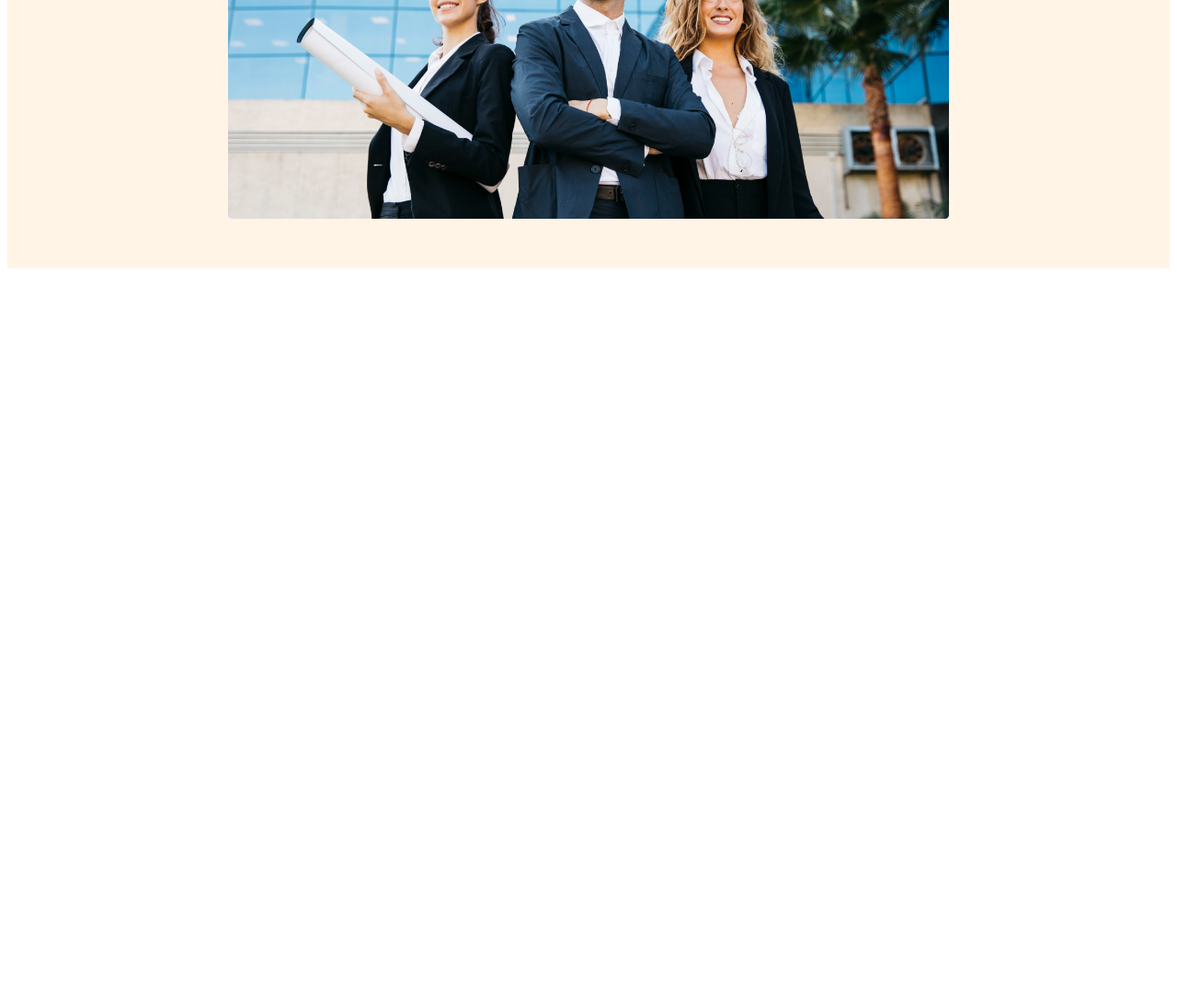
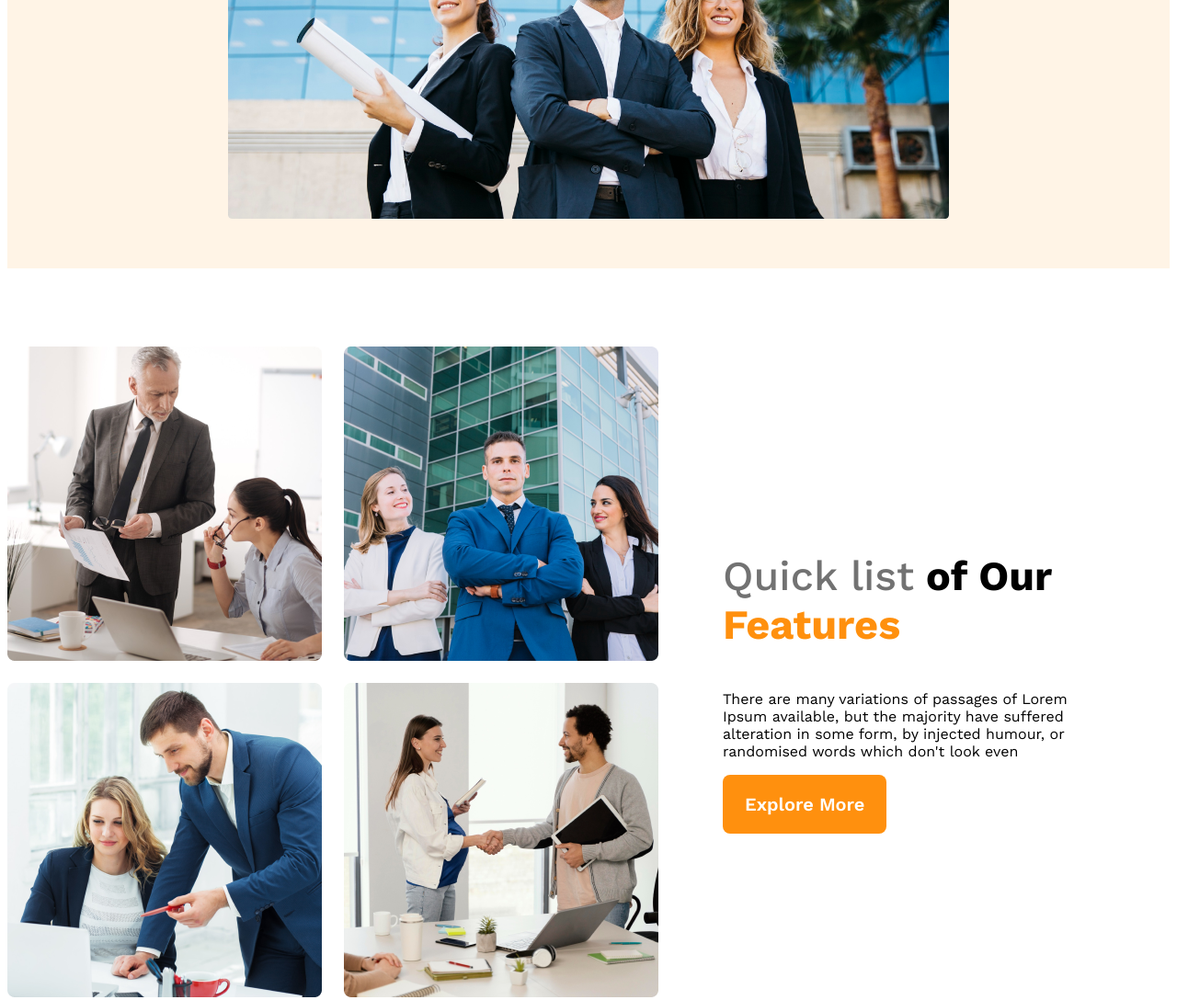
Before and after one commit to jahidethans/g3-architect-website, a plain HTML site: page index.html in a window 1280 px wide. Shown: the part 719-1807 px from the top of the page at 92% size. Before the commit the page ends 1019 px from the top, so only its background shows below. Drawn offline with nearby package versions, Linux system fonts and the light colour scheme.

Commit message:
features added

```diff
--- a/index.html
+++ b/index.html
@@ -27,7 +27,16 @@
         </div>
     </header>
     <main>
-
+        <section class="teams-container">
+            <div class="teams-image-container">
+                <img src="images/team1.png" alt=""><img src="images/team2.png" alt=""><img src="images/team3.png" alt=""><img src="images/team4.png" alt="">
+            </div>
+            <div class="teams-content">
+                <h3 class="teams-title"><span class="one">Quick list</span> <span class="two">of Our</span> <span class="three">Features</span> </h3>
+                <p class="teams-description">There are many variations of passages of Lorem Ipsum available, but the majority have suffered alteration in some form, by injected humour, or randomised words which don't look even</p>
+                <button class="btn-primary">Explore More</button>
+            </div>
+        </section>
     </main>
     <footer>
 
--- a/styles/architect.css
+++ b/styles/architect.css
@@ -91,7 +91,46 @@
      nav {
          flex-direction: column;
      }
+
      header {
          padding: 50px;
      }
  }
+
+ /* main style */
+ main {
+     max-width: 1440px;
+     margin: 85px auto;
+ }
+
+ .teams-container {
+     display: flex;
+     align-items: center;
+ }
+
+ .teams-image-container {
+     display: grid;
+     grid-template-columns: repeat(2, 1fr);
+     gap: 1.5rem;
+ }
+
+ .teams-content {
+     padding-right: 70px;
+     padding-left: 70px;
+ }
+
+ .teams-title {
+     font-size: 2.8rem;
+ }
+
+ .one {
+     color: #727272;
+     font-size: 45px;
+     font-weight: 500;
+ }
+
+ .three {
+     color: #FF900E;
+     font-size: 45px;
+     font-weight: 700;
+ }
```
Lines whose indentation alone changed are shown as unchanged.
